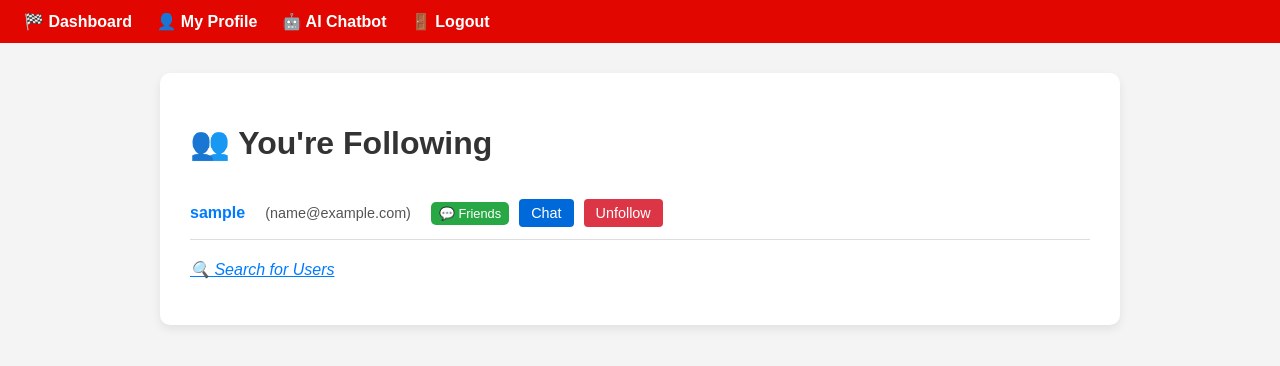
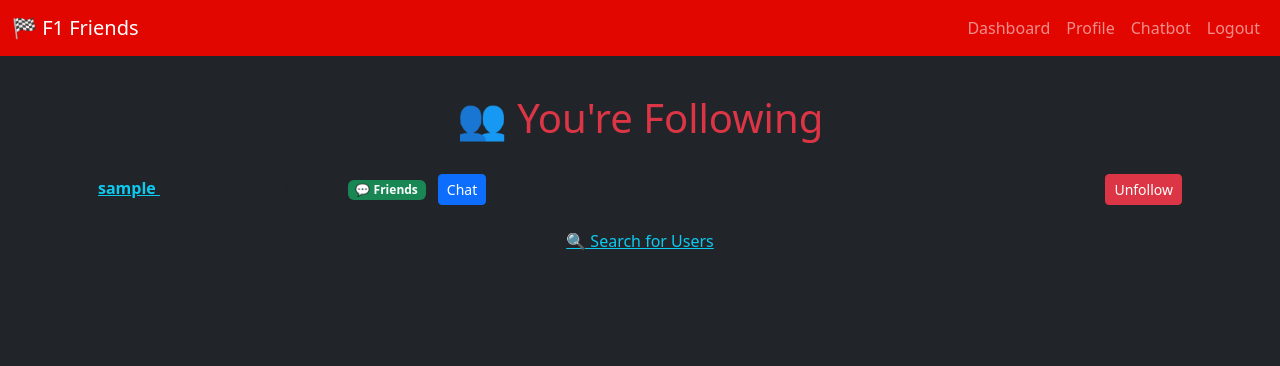
Before and after one commit to MomobamiKiraly/CITS5505-Group29-Project, a Flask app: page /friends in a window 1280 px wide. Shown: the top 366 px of the page. Run offline with Flask 3, Linux system fonts and the light colour scheme; a user stored in the database is signed in; tables that the repository leaves empty hold one stand-in row (values such as "Sample post"); some libraries are stand-ins or nearby versions.

Commit message:
🎨 UI Enhancement: Added favicon and homepage entry setup
- Set index.html as the default homepage (route '/')
- Automatically redirect logged-in users to dashboard
- Connected login and register buttons in homepage
- Added favicon (🏁 F1 flag style) for browser tab branding
- Updated head tag to reference static/favicon.ico

```diff
--- a/app/routes.py
+++ b/app/routes.py
@@ -20,8 +20,10 @@ main = Blueprint('main', __name__)
 
 # ---------- Home ----------
 @main.route('/')
-def home():
-    return redirect(url_for('main.login'))
+def index():
+    if current_user.is_authenticated:
+        return redirect(url_for('main.dashboard'))
+    return render_template('index.html')
 
 # ---------- Friend List ----------
 @main.route('/friends')
--- a/app/templates/friends.html
+++ b/app/templates/friends.html
@@ -1,86 +1,87 @@
 <!DOCTYPE html>
 <html lang="en">
 <head>
-    <meta charset="UTF-8">
-    <meta name="viewport" content="width=device-width, initial-scale=1.0">
-    <title>Your Friends</title>
+  <meta charset="UTF-8" />
+  <meta name="viewport" content="width=device-width, initial-scale=1.0" />
+  <title>Your Friends - F1 Friends</title>
   <link rel="stylesheet" href="{{ url_for('static', filename='css/friends.css') }}">
-    <style>
-        /* Red dot for unread */
-        .unread-dot {
-            color: red;
-            font-size: 1.2em;
-            margin-left: 4px;
-            vertical-align: middle;
-        }
-    </style>
+  <link href="https://cdn.jsdelivr.net/npm/bootstrap@5.3.0/dist/css/bootstrap.min.css" rel="stylesheet">
 </head>
-<body>
+<body class="bg-dark text-light" style="padding-top: 70px;">
 
-<!-- Navigation Bar -->
-<div class="navbar">
-    <div class="nav-links">
-        <a href="{{ url_for('main.dashboard') }}">🏁 Dashboard</a>
-        <a href="{{ url_for('main.profile') }}">👤 My Profile</a>
-        <a href="{{ url_for('main.chatbot') }}">🤖 AI Chatbot</a>
-        <a href="{{ url_for('main.logout') }}">🚪 Logout</a>
+
+  <nav class="navbar navbar-expand-lg navbar-dark bg-danger fixed-top">
+    <div class="container-fluid">
+      <a class="navbar-brand" href="{{ url_for('main.dashboard') }}">🏁 F1 Friends</a>
+      <button class="navbar-toggler" type="button" data-bs-toggle="collapse" data-bs-target="#navbarNav">
+        <span class="navbar-toggler-icon"></span>
+      </button>
+      <div class="collapse navbar-collapse justify-content-end" id="navbarNav">
+        <ul class="navbar-nav">
+          <li class="nav-item"><a class="nav-link" href="{{ url_for('main.dashboard') }}">Dashboard</a></li>
+          <li class="nav-item"><a class="nav-link" href="{{ url_for('main.profile') }}">Profile</a></li>
+          <li class="nav-item"><a class="nav-link" href="{{ url_for('main.chatbot') }}">Chatbot</a></li>
+          <li class="nav-item"><a class="nav-link" href="{{ url_for('main.logout') }}">Logout</a></li>
+        </ul>
       </div>
     </div>
+  </nav>
 
-<!-- Friend List Section -->
-<div class="container">
-    <h1>👥 You're Following</h1>
+
+  <div class="container mt-4">
+    <h1 class="mb-4 text-center text-danger">👥 You're Following</h1>
 
     {% if friends %}
-        <ul class="friend-list">
+      <ul class="list-group list-group-flush">
         {% for friend in friends %}
-            <li>
+        <li class="list-group-item bg-dark text-light d-flex align-items-center justify-content-between">
+          <div>
             <a href="{{ url_for('main.view_profile', user_id=friend.id) }}"
-                   class="username"
+               class="text-info fw-bold username"
                data-username="{{ friend.username }}">
               {{ friend.username }}
               {% if unread_map[friend.username] %}
                 <span class="unread-dot" title="New message">•</span>
               {% endif %}
             </a>
-                <span class="email">({{ friend.email }})</span>
+            <span class="text-muted ms-2">({{ friend.email }})</span>
 
             {% if current_user.is_friends_with(friend) %}
-                    <span class="badge-friend">💬 Friends</span>
-                    <button class="btn-chat" onclick="openChatModal('{{ friend.username }}')">Chat</button>
+              <span class="badge bg-success ms-2">💬 Friends</span>
+              <button class="btn btn-primary btn-sm ms-2" onclick="openChatModal('{{ friend.username }}')">Chat</button>
             {% endif %}
+          </div>
 
-                <a class="btn-unfollow" href="{{ url_for('main.unfollow', user_id=friend.id) }}">Unfollow</a>
+          <a class="btn btn-danger btn-sm" href="{{ url_for('main.unfollow', user_id=friend.id) }}">Unfollow</a>
         </li>
         {% endfor %}
       </ul>
     {% else %}
-        <p class="empty">You are not following anyone yet.</p>
+      <p class="text-center text-muted">You are not following anyone yet.</p>
     {% endif %}
 
-    <p class="search-link">
-        <a href="{{ url_for('main.search') }}">🔍 Search for Users</a>
-    </p>
+    <div class="text-center mt-3">
+      <a href="{{ url_for('main.search') }}" class="text-info">🔍 Search for Users</a>
+    </div>
   </div>
 
-<!-- Chat Modal -->
+
   <div class="modal" id="chatModal" style="display:none;">
     <div class="modal-content">
       <span class="close" onclick="closeChatModal()">&times;</span>
-        <h2>Chat with <span id="chatUser"></span></h2>
+      <h5 class="mb-3">Chat with <span id="chatUser"></span></h5>
       <div class="chat-body" id="chatBody"></div>
-        <div class="chat-footer">
-            <input type="text" id="chatInput" placeholder="Type a message...">
-            <button id="sendBtn">Send</button>
+      <div class="chat-footer mt-2">
+        <input type="text" id="chatInput" placeholder="Type a message..." class="form-control me-2">
+        <button id="sendBtn" class="btn btn-danger">Send</button>
       </div>
     </div>
   </div>
 
-<!-- Scripts -->
   <script>
     const CURRENT_USER_USERNAME = "{{ current_user.username }}";
   </script>
   <script src="{{ url_for('static', filename='js/friends.js') }}"></script>
-
+  <script src="https://cdn.jsdelivr.net/npm/bootstrap@5.3.0/dist/js/bootstrap.bundle.min.js"></script>
 </body>
 </html>
--- a/static/css/friends.css
+++ b/static/css/friends.css
@@ -1,122 +1,13 @@
 body {
-    font-family: Arial, sans-serif;
-    background-color: #f4f4f4;
-    margin: 0;
-    padding: 0;
+  background-color: #0d0d0d;
+  color: white;
+  font-family: 'Segoe UI', sans-serif;
 }
 
-.navbar {
-    background-color: #e10600;
-    padding: 12px 24px;
-    color: white;
+.navbar.bg-danger {
+  background-color: #e10600 !important;
 }
 
-.nav-links a {
-    color: white;
-    text-decoration: none;
-    margin-right: 20px;
-    font-weight: bold;
-}
-
-.container {
-    max-width: 900px;
-    margin: 30px auto;
-    background: white;
-    padding: 30px;
-    border-radius: 10px;
-    box-shadow: 0 4px 10px rgba(0, 0, 0, 0.08);
-}
-
-h1 {
-    margin-bottom: 25px;
-    color: #333;
-}
-
-.friend-list {
-    list-style: none;
-    padding: 0;
-    margin: 0;
-}
-
-.friend-list li {
-    display: flex;
-    flex-wrap: wrap;
-    align-items: center;
-    justify-content: flex-start;
-    padding: 12px 0;
-    border-bottom: 1px solid #ddd;
-    gap: 10px;
-}
-
-.username {
-    font-weight: bold;
-    color: #007bff;
-    text-decoration: none;
-    position: relative;
-}
-
-.email {
-    font-size: 0.9em;
-    color: #555;
-    margin-left: 10px;
-}
-
-.badge-friend {
-    background-color: #28a745;
-    color: white;
-    padding: 4px 8px;
-    border-radius: 5px;
-    font-size: 0.8em;
-    margin-left: 10px;
-}
-
-.btn-chat {
-    background-color: #0069d9;
-    color: white;
-    border: none;
-    padding: 6px 12px;
-    border-radius: 4px;
-    cursor: pointer;
-    font-size: 0.9em;
-    transition: background-color 0.2s;
-}
-
-.btn-chat:hover {
-    background-color: #0053b3;
-}
-
-.btn-unfollow {
-    background-color: #dc3545;
-    color: white;
-    text-decoration: none;
-    padding: 6px 12px;
-    border-radius: 4px;
-    font-size: 0.9em;
-    transition: background-color 0.2s;
-}
-
-.btn-unfollow:hover {
-    background-color: #c82333;
-}
-
-.empty {
-    color: #777;
-    font-style: italic;
-}
-
-.search-link {
-    margin-top: 20px;
-    display: block;
-    font-style: italic;
-    color: #555;
-}
-
-.search-link a {
-    color: #007bff;
-    text-decoration: underline;
-}
-
-/* Red dot for unread messages */
 .unread-dot {
   color: red;
   font-size: 1.2em;
--- /dev/null
+++ b/static/js/index.js
@@ -0,0 +1,3 @@
+document.addEventListener("DOMContentLoaded", () => {
+  console.log("Index page loaded.");
+});
```
Also changed, not shown: other parts of static/css/friends.css (+4 -24 lines), app/templates/index.html (+33 -0 lines), static/css/index.css (added, +20 -0 lines), static/js/friends.js (+12 -36 lines), app/static/favicon.ico.png (added). Lines whose indentation alone changed are shown as unchanged.
